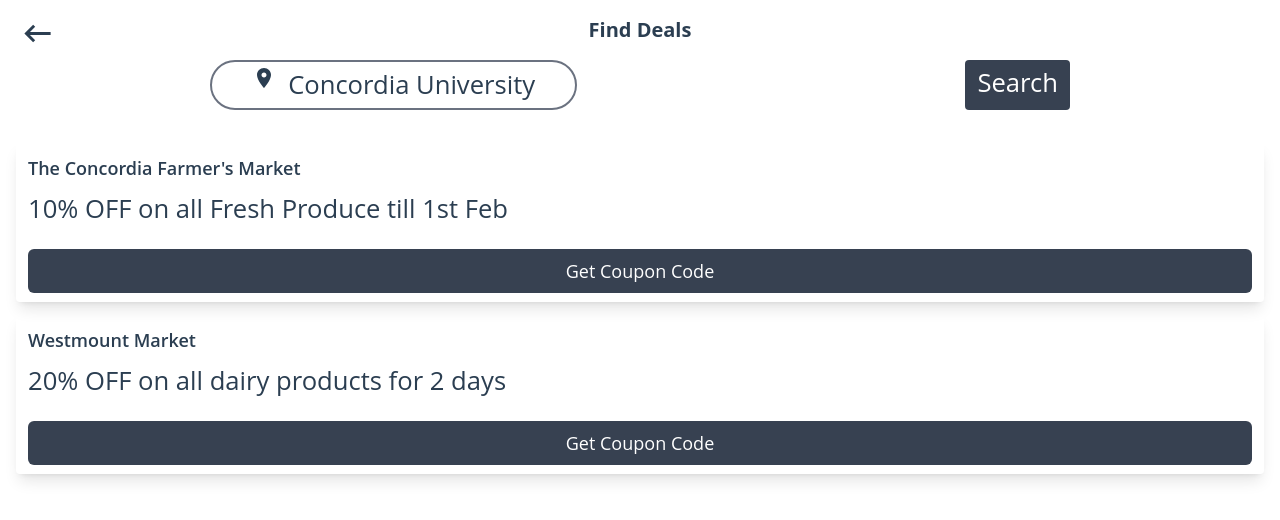
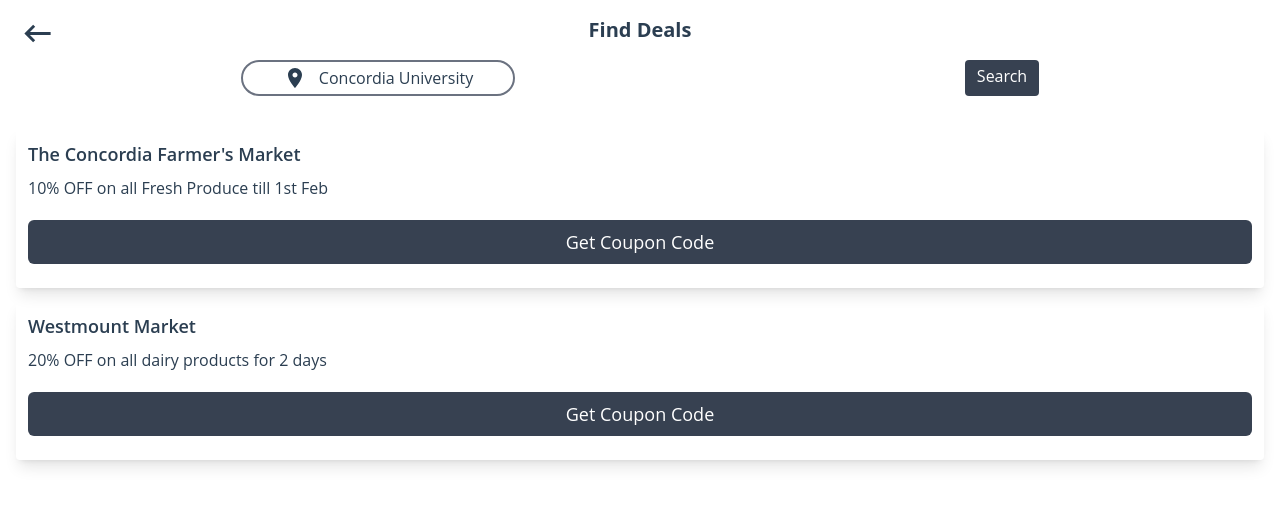
Before and after one commit to Shalvi-Saxena/byteMe-ConUHacks, a React (Create React App) app in the folder frontend/: page /local in a window 1280 px wide. Shown: the top 520 px of the page. Built offline with nearby package versions, Linux system fonts and the light colour scheme.

Commit message:
text size change

```diff
--- a/frontend/src/components/LocalMarkets.js
+++ b/frontend/src/components/LocalMarkets.js
@@ -27,12 +27,12 @@
         <div className='flex justify-around mt-4'>
             <div className='bg-white border-2 border-gray-500 rounded-full px-10 flex py-1'>
                 <PlaceIcon className='mr-3' />
-                <p>
+                <p className='text-base'>
                     Concordia University
                 </p>
             </div>
             <div className='bg-gray-700 rounded px-3 py-1'>
-                <p className='text-white font-medium'>
+                <p className='text-white text-base font-medium'>
                     Search
                 </p>
             </div>
@@ -45,7 +45,7 @@
                             <p className='text-lg font-semibold'>
                                 {item.name}
                             </p>
-                            <p className='mt-2'>
+                            <p className='mt-2 text-base'>
                                 {item.text}
                             </p>
                             <div className='bg-gray-700 rounded-md px-4 py-2 mt-5 flex justify-center'>
```
